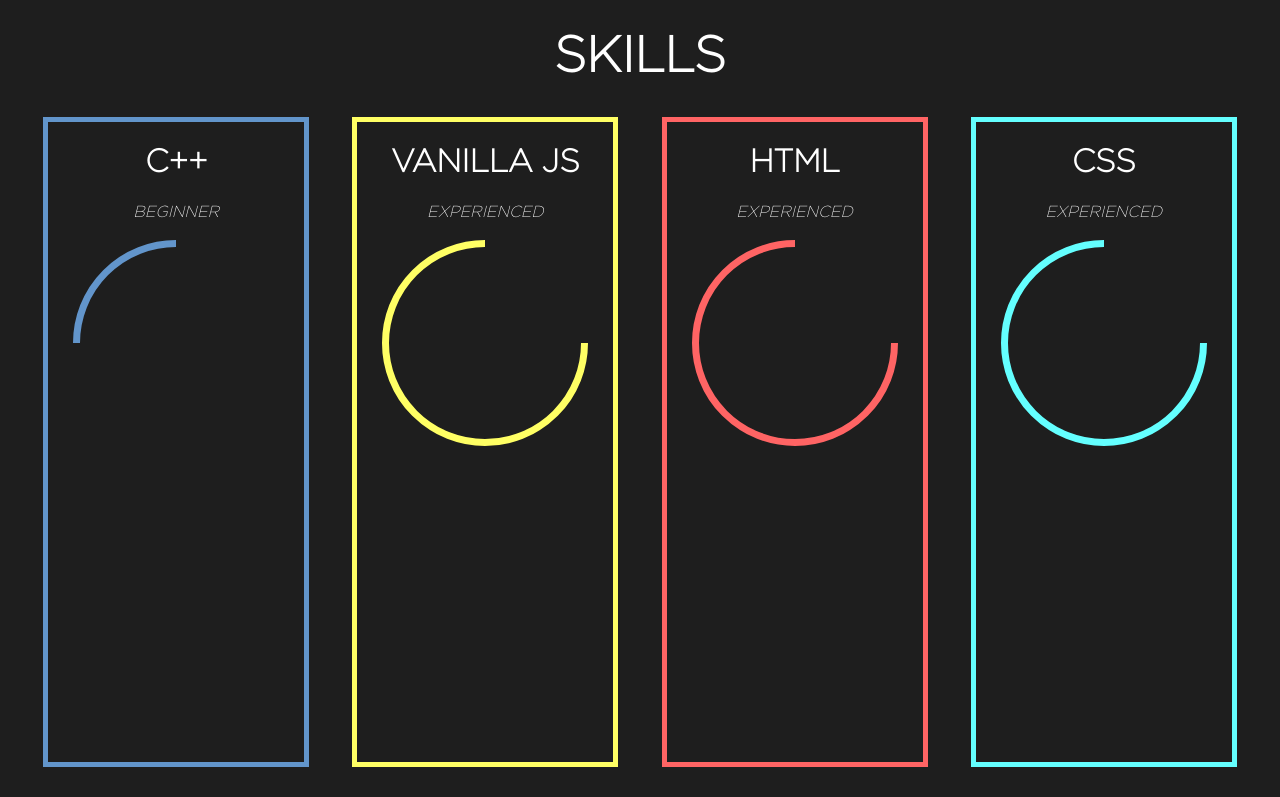
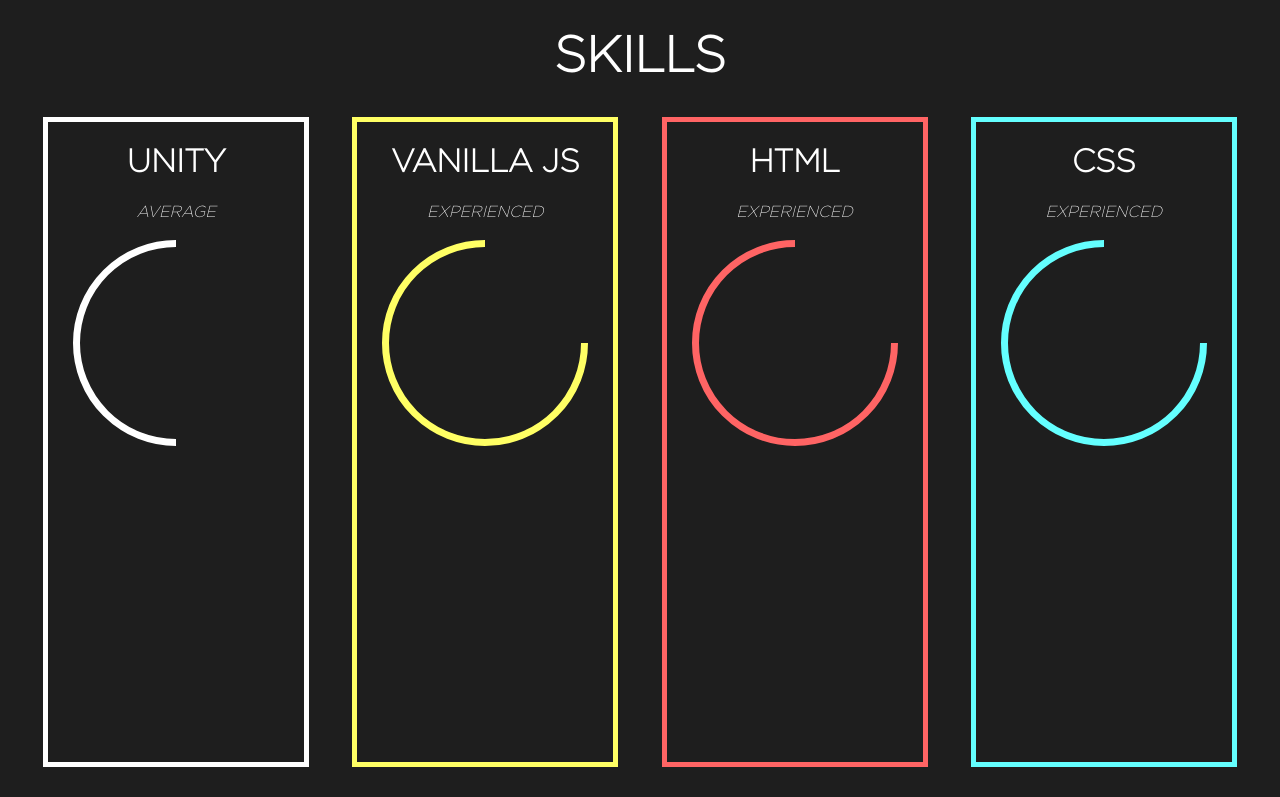
Before and after one commit to Kenji-s-resume/main, a plain HTML site: page index.html in a window 1280 px wide. Shown: the part 2403-3200 px from the top of the page. Drawn offline with Linux system fonts and the light colour scheme.

Commit message:
Update index.html

```diff
--- a/index.html
+++ b/index.html
@@ -172,16 +172,15 @@
                 <h1 style="display:block;position:absolute;top:7.5%;left:50%;transform:translate(-50%,-50%);margin:0px;padding:0px;font-size:50px;">SKILLS</h1>
                 <div style="display:block;height:15vh;"></div>
                 <div style="display:flex;flex-wrap:wrap;justify-content:space-evenly;">
-                    <div style="display:block;width:20%;height:80vh;border: solid 5px rgb(98,149,203);position:relative;">
+                    <div style="display:block;width:20%;height:80vh;border: solid 5px white;position:relative;">
                         <center>
-                            <h1>C++</h1>
-                            <i>BEGINNER</i>
+                            <h1>UNITY</h1>
+                            <i>AVERAGE</i>
                             <br>
                             <br>
-                            <div style="display:block;position:absolute;border: solid 7.5px rgb(98,149,203);width:15vw;height:15vw;border-radius:50%;left:50%;transform:translate(-50%,0%);">
-                                <div style="display:block;height:calc(50% + 7.5px);width:calc(50% + 7.5px);position:absolute;top:7.5vw;left:-7.5px;background-color:rgb(30,30,30);">
-                                </div>
-                                <div style="display:block;height:calc(100% + 15px);width:calc(50% + 7.5px);position:absolute;top:-7.5px;left:50%;background-color:rgb(30,30,30);">
+                            <div style="display:block;position:absolute;border: solid 7.5px white;width:15vw;height:15vw;border-radius:50%;left:50%;transform:translate(-50%,0%);">
+                                <div
+                                    style="display:block;height:calc(100% + 15px);width:calc(50% + 7.5px);position:absolute;top:-7.5px;left:50%;background-color:rgb(30,30,30);">
                                 </div>
                             </div>
                         </center>
```
